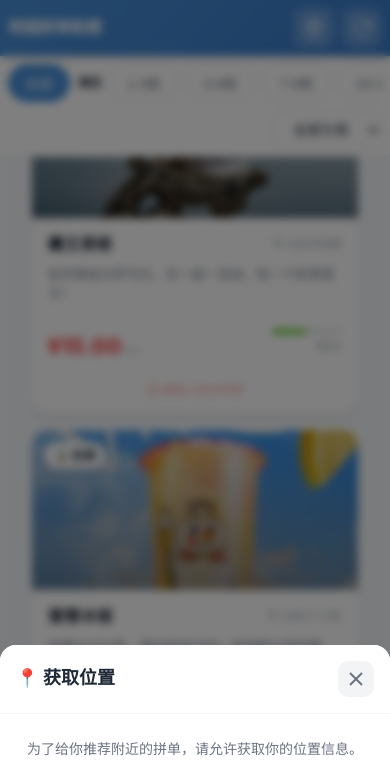
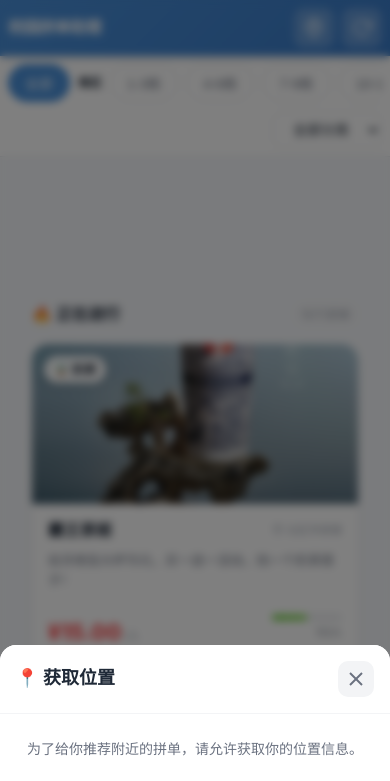
Before and after one commit to xiaokui17/campus-groupbuy, a website: page index.html in a window 390 px wide. Shown: the top 781 px of the page. Drawn offline with Linux system fonts and the light colour scheme; no server answers.

Commit message:
Update styles.css

```diff
--- a/styles.css
+++ b/styles.css
@@ -1562,5 +1562,58 @@ body {
     .recommendation-section {
         margin-top: 70px;
     }
-}
-}
+
+
+    /* ========== 强制修复推荐区域标题显示 ========== */
+.recommendation-section {
+    display: block !important;
+    margin: 16px !important;
+    margin-top: 70px !important;
+    padding: 0 !important;
+}
+
+.recommendation-section .section-header {
+    display: flex !important;
+    justify-content: space-between !important;
+    align-items: center !important;
+    margin-bottom: 12px !important;
+    padding: 0 4px !important;
+    visibility: visible !important;
+    opacity: 1 !important;
+}
+
+.recommendation-section .section-title {
+    display: flex !important;
+    align-items: center !important;
+    gap: 6px !important;
+}
+
+.recommendation-section .section-title .section-icon {
+    display: inline-block !important;
+    font-size: 18px !important;
+}
+
+.recommendation-section .section-title span:last-child {
+    display: inline-block !important;
+    font-size: 16px !important;
+    font-weight: 600 !important;
+    color: #1f2937 !important;
+}
+
+.recommendation-section .section-count {
+    display: inline-block !important;
+    font-size: 12px !important;
+    color: #9ca3af !important;
+    background: #f3f4f6 !important;
+    padding: 2px 8px !important;
+    border-radius: 20px !important;
+}
+
+.recommendation-list {
+    display: flex !important;
+    overflow-x: auto !important;
+    gap: 12px !important;
+    padding: 4px 0 16px 0 !important;
+}
+}
+}
```
